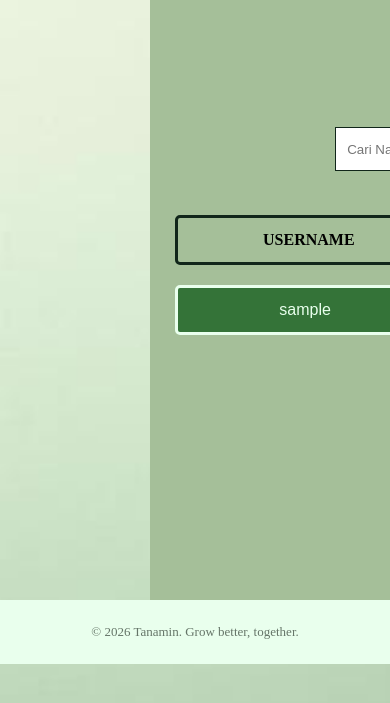
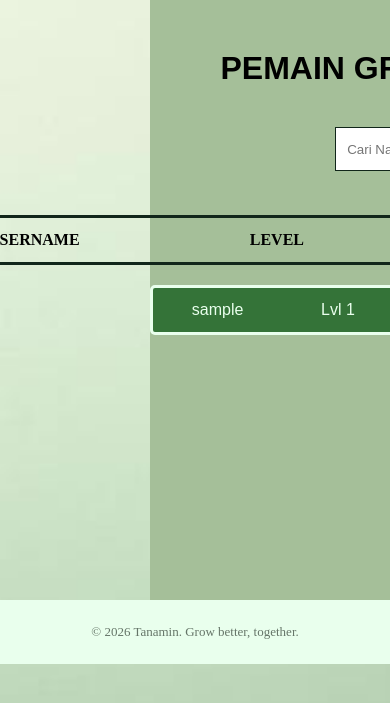
Before and after one commit to PBP-KEL-11/proyek_uts, a Django app: page /dashboard/admin-greentrack-dashboard/ in a window 390 px wide; the page is wider, and only the part inside the window is pictured. Shown: the part 77-780 px from the top of that part. Run offline with Django 5.2, Linux system fonts and the light colour scheme; tables that the repository leaves empty hold one stand-in row (values such as "Sample post"); some web fonts are replaced.

Commit message:
Green Track and Display Fix

```diff
--- a/dashboard/models.py
+++ b/dashboard/models.py
@@ -38,21 +38,20 @@ class GreenTrack(models.Model):
             self.current_level = self.LEVELS[self.level_number]
             self.xp_max = self.XPMAX[self.level_number]
             self.level_number+=1
-            self.current_xp = 0
 
     def add_xp(self):
         self.current_xp+=100;
         if self.current_xp>=self.xp_max:
             self.level_up()
 
-        if self.level_number >= 6 and self.current_xp >= 1500:
+        if self.level_number == 6 and self.current_xp >= 1500:
             self.active_badge = self.BADGES[3]
 
-        if self.level_number >= 4 and self.current_xp >= 900:
+        if self.level_number == 4 and self.current_xp >= 900:
             self.active_badge = self.BADGES[2]
 
-        if self.level_number >= 2 and self.current_xp >= 400:
+        if self.level_number == 2 and self.current_xp >= 400:
             self.active_badge = self.BADGES[1]
 
-        if self.level_number >= 1 and self.current_xp >= 200:
+        if self.level_number == 1 and self.current_xp >= 200:
             self.active_badge = self.BADGES[0]
--- a/dashboard/static/css/style.css
+++ b/dashboard/static/css/style.css
@@ -257,7 +257,7 @@
     border-radius: 4px;
     height: 225px;
     width: 400px;
-    margin-left: 480px;
+    justify-self: center;
     font-size: 25px;
 }
 
@@ -445,6 +445,16 @@
     font-weight: 200;
 }
 
+@media(max-width:640px){
+    .card-container{
+        width: 500px;
+    }
+    .dashboard-main, .greentrack-details-main{
+        width: 500px;
+    }
+
+}
+
 
 .btn-primary,
 .btn-secondary {
```
